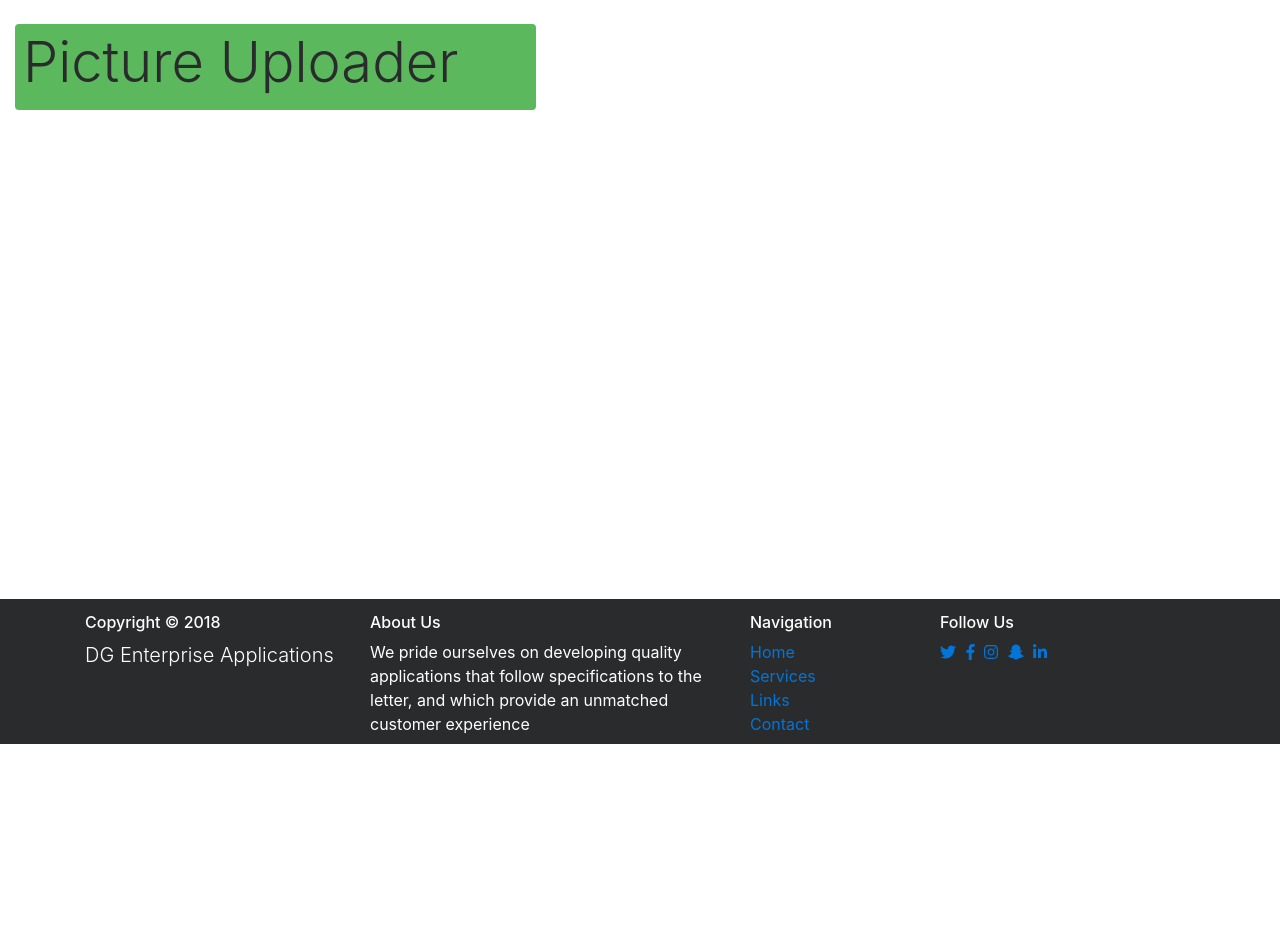
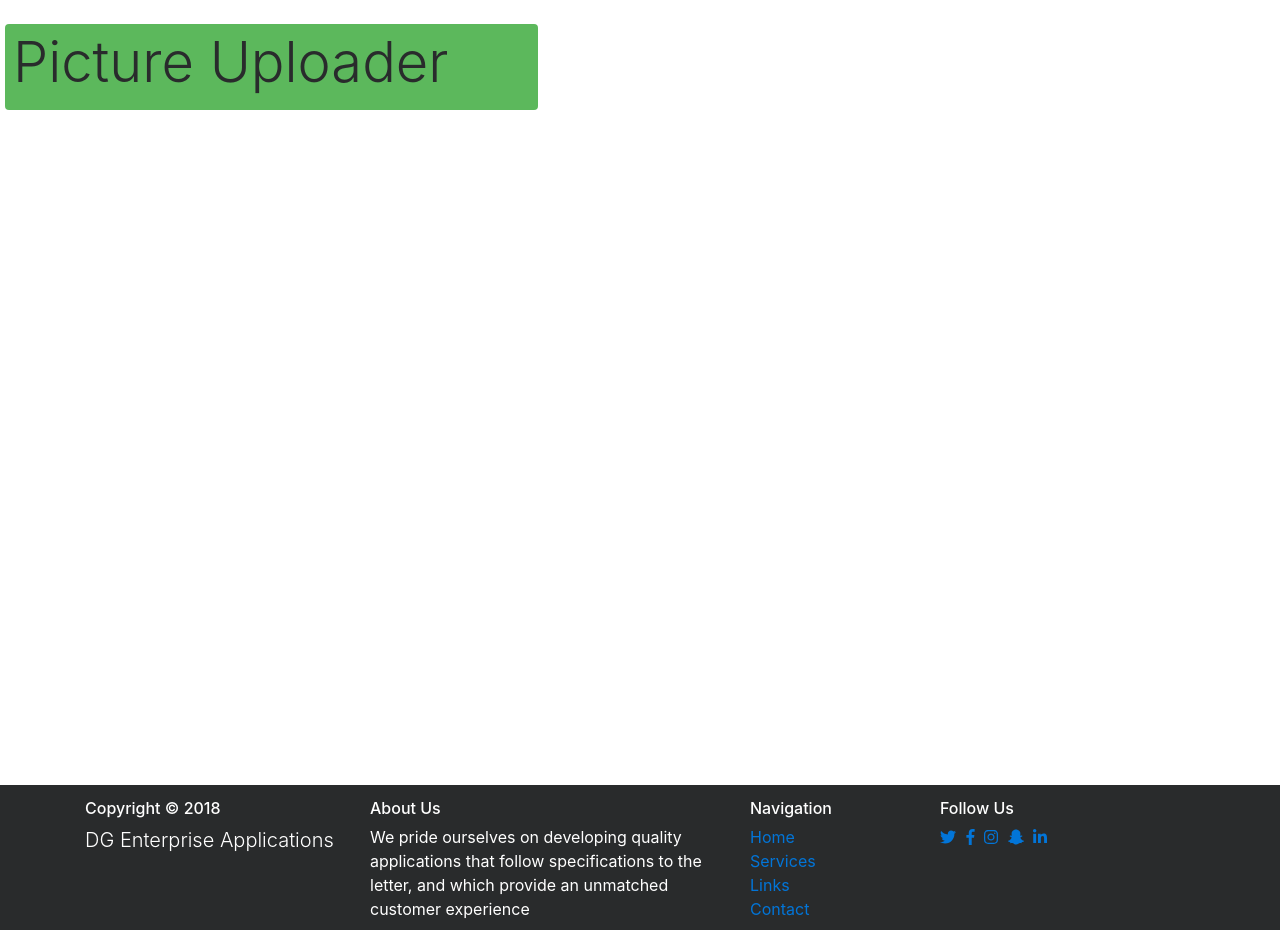
Before and after one commit to dogray7722/PHPPictureUploader, a PHP site: page /view.php in a window 1280 px wide. Shown: the part 56-993 px from the top of the page. Before the commit the page ends 800 px from the top, so only its background shows below. Run offline with PHP 8.4, Linux system fonts and the light colour scheme; data that the repository does not hold is empty; some libraries are stand-ins or nearby versions.

Commit message:
Update styles

```diff
--- a/css/style.css
+++ b/css/style.css
@@ -1,6 +1,7 @@
 
 * {
     margin: 0;
+    padding: 0;
 }
 
 html, body {
@@ -9,24 +10,33 @@ html, body {
     padding: 0;
 }
 
-#wrapper {
-
+#internalcontent {
     min-height: 100%;
-    margin-bottom: -145px;
+    margin: 10px;
 }
 
-.push {
-    height: 145px;
-    position: relative;
+#main {
+    overflow: auto;
+    padding-bottom: 145px;
+}
+
+.header {
+    margin-left: 5px;
+}
+
+.card-block {
+    border-style: groove;
+    border-width: 1px
 }
 
 .footer {
-    position: fixed;
+    position: relative;
     left: 0;
     bottom: 0;
     width: 100%;
     color: white;
     height: 145px;
     margin-top: -145px;
+    clear: both;
     padding: 15px;
 }
--- a/inc/page-begin.php
+++ b/inc/page-begin.php
@@ -52,8 +52,9 @@ if(!isset($_SESSION['loggedin'])) {
     }
 ?>
 <br>
-<div class='container-fluid'>
-    <header class='p-2 mb-2 bg-success text-gray-dark col-5 rounded'>
+    <header class='header p-2 mb-2 bg-success text-gray-dark col-5 rounded'>
         <h1 class='display-4' >Picture Uploader</h1>
     </header>
+    <section class="container-fluid" id="internalcontent">
+        <div id="main">
 <!--page begin-->
--- a/inc/page-end.php
+++ b/inc/page-end.php
@@ -1,4 +1,6 @@
 <!--page end-->
+</div>
+</section>
 <footer class="footer bg-inverse">
     <div class="container">
         <div class="row">
--- a/upload.php
+++ b/upload.php
@@ -53,7 +53,7 @@ if (isset($_POST['submit'])) {
         <div class="form-group row">
             <div class="col-sm-2">
                 <label for="pic_title">Picture Title:</label>
-                <input class="form-control" id="pic_title" type="text" name="picture_title">
+                <input class="form-control" id="pic_title" type="text" name="picture_title" required>
             </div>
         </div>
         <div class="form-group">
--- a/view.php
+++ b/view.php
@@ -1,36 +1,26 @@
 <?php
 include('./inc/page-begin.php');
-
-//$dirname = "uploads/";
-//$contents = scandir($dirname);
-//foreach($contents as $image) {
-//    $pic = $dirname . $image;
-//    if (is_file($pic)) {
-//        print '<div class="pics"><img class="img-fluid img-thumbnail
-//                rounded float-left" src="/PHPPictureUploader/uploads/' . $image . '"/><span>'.$pic.'</span></div>';
-//    }
-//
-//}
-
 ?>
 
-<div id="wrapper" class="row">
+<div class="card-group">
 <?php
-
 $sql = "SELECT * FROM imagedata";
 if ($result = mysqli_query($db, $sql)) {
     while ($row = mysqli_fetch_array($result)) {
-            print '<div style="margin-left: 10px">
-                   <img class="img-fluid img-thumbnail rounded float-left" src="/PHPPictureUploader/' .$row['path'].'"/>
-                        <div class="rounded" style="border-style: groove; border-width: 1px">
+            print
+                '<div>
+                   <div id="pictures" class="card">
+                   <img style="width: 100%" class="card-img-top img-thumbnail rounded float-left" src="/PHPPictureUploader/' .$row['path'].'"/>
+                        <div class="card-block rounded">
+                        <h6 class="card-text" style="margin-left: 10px">'.ucfirst($row['title']).'
                             <span style="margin-right: 10px" class="float-right">
                                 <a href="/PHPPictureUploader/delete.php?id='.$row['id'].'">
                                     <i class="far fa-trash-alt"></i>
                                 </a>
-                            </span>
-                            <h5 style="margin-left: 10px">'.ucfirst($row['title']).'</h5>
-                         </div>
-                     </div>';
+                            </span></h6>
+                        </div>
+                        </div>
+                   </div>';
     }
 } else {
     print '<p style="color: red;">Could not retrieve the data because:<br>'
```
Also changed, not shown: delete.php (+5 -2 lines), uploads/cats.jpg (deleted), uploads/nature.jpg (added), uploads/nightlife.jpg (added).
